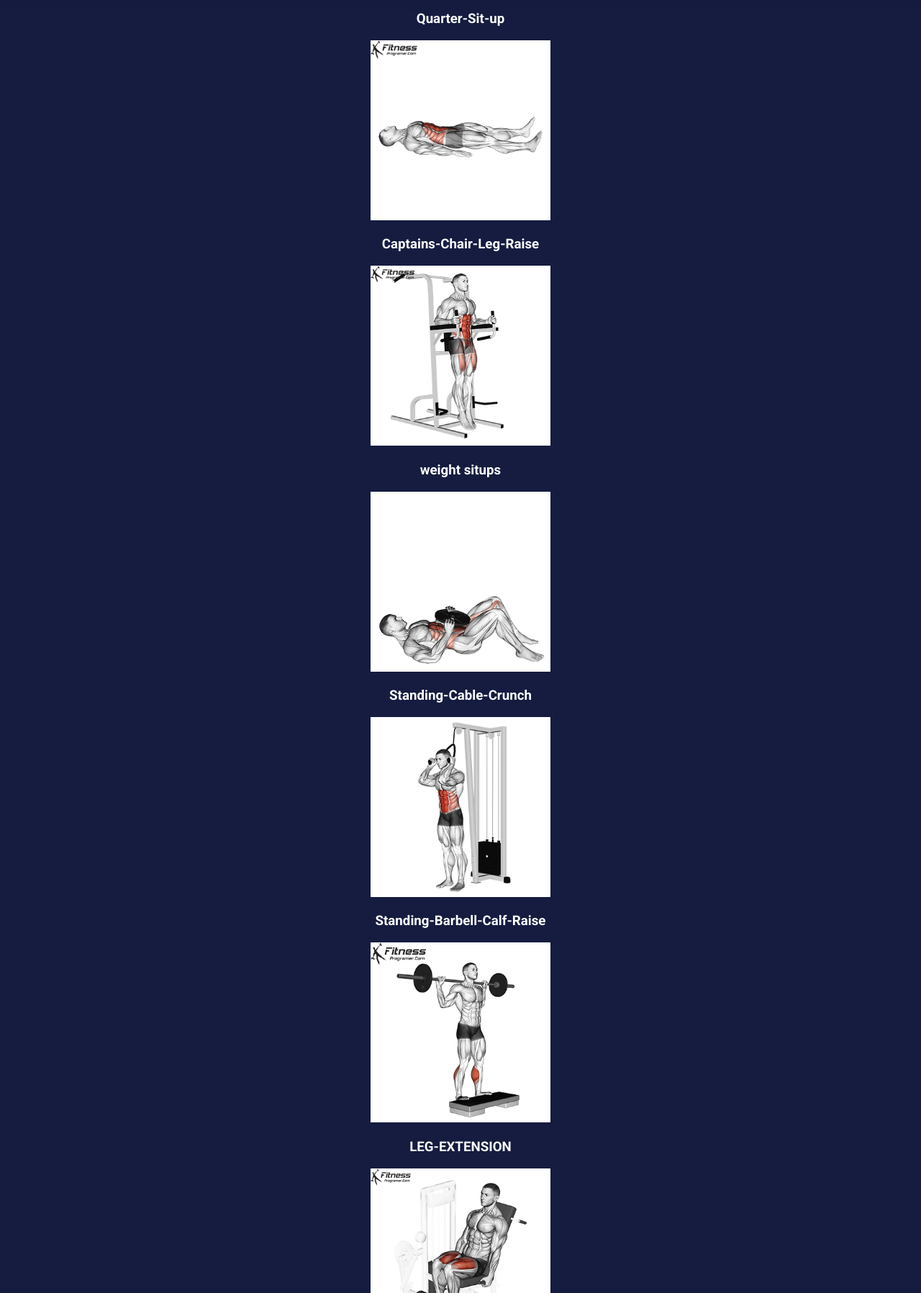
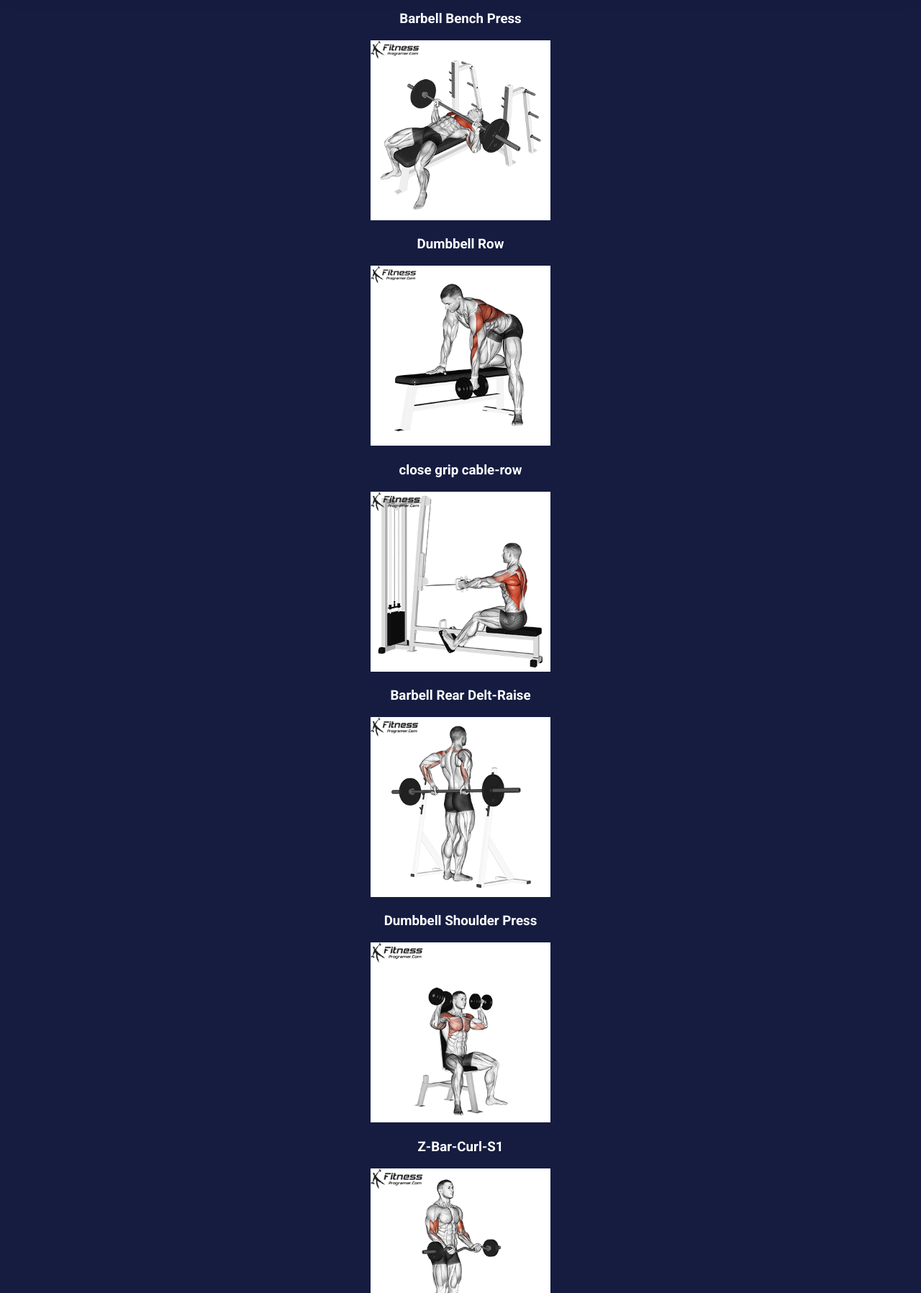
Before and after one commit to omsadeveloper/Befit, a plain HTML site: page index.html in a window 1280 px wide. Shown: the part 104-1900 px from the top of the page at 72% size. Drawn offline with Linux system fonts and the light colour scheme.

Commit message:
workout day-4

```diff
--- a/index.html
+++ b/index.html
@@ -31,7 +31,7 @@
             </div>
         </div>
     </header>
-    <section class="workout">
+    <!-- <section class="workout">
         <div class="container">
             <div class="workout-box">
                 <h3 class="title">
@@ -98,7 +98,7 @@
                 </div>
             </div>
         </div>
-    </section>
+    </section> -->
     <!-- <section class="workout">
         <div class="container">
             <div class="workout-box">
@@ -175,6 +175,90 @@
             </div>
         </div>
     </section> -->
+    <section class="workout">
+        <div class="container">
+            <div class="workout-box">
+                <h3 class="title">
+                    Barbell Bench Press
+                </h3>
+                <div class="view-workout">
+                    <img src="img/chest/Barbell-Bench-Press.gif" alt="">
+                </div>
+            </div>
+            <div class="workout-box">
+                <h3 class="title">
+                    Dumbbell Row
+                </h3>
+                <div class="view-workout">
+                    <img src="img/back/Dumbbell-Row.gif" alt="">
+                </div>
+            </div>
+            <div class="workout-box">
+                <h3 class="title">
+                    close grip cable-row
+                </h3>
+                <div class="view-workout">
+                    <img src="img/back/close-grip-cable-row.gif" alt="">
+                </div>
+            </div>
+            <div class="workout-box">
+                <h3 class="title">
+                    Barbell Rear Delt-Raise
+                </h3>
+                <div class="view-workout">
+                    <img src="img/shoulder/Barbell-Rear-Delt-Raise.gif" alt="">
+                </div>
+            </div>
+            <div class="workout-box">
+                <h3 class="title">
+                    Dumbbell Shoulder Press
+                </h3>
+                <div class="view-workout">
+                    <img src="img/shoulder/Dumbbell-Shoulder-Press.gif" alt="">
+                </div>
+            </div>
+            <div class="workout-box">
+                <h3 class="title">
+                    Z-Bar-Curl-S1
+                </h3>
+                <div class="view-workout">
+                    <img src="img/biceps/Z-Bar-Curl.gif" alt="">
+                </div>
+            </div>
+            <div class="workout-box">
+                <h3 class="title">
+                    High-Pulley-Overhead-Tricep-S1
+                </h3>
+                <div class="view-workout">
+                    <img src="img/triceps/High-Pulley-Overhead-Tricep-Extension.gif" alt="">
+                </div>
+            </div>
+            <div class="workout-box">
+                <h3 class="title">
+                    Hammer-Curl-S2
+                </h3>
+                <div class="view-workout">
+                    <img src="img/biceps/Hammer-Curl.gif" alt="">
+                </div>
+            </div>
+            <div class="workout-box">
+                <h3 class="title">
+                    Rope-Pushdown-S2
+                </h3>
+                <div class="view-workout">
+                    <img src="img/triceps/Rope-Pushdown.gif" alt="">
+                </div>
+            </div>
+            <div class="workout-box">
+                <h3 class="title">
+                    smith-machine-shrug
+                </h3>
+                <div class="view-workout">
+                    <img src="img/Trapezius/smith-machine-shrug.gif" alt="">
+                </div>
+            </div>
+        </div>
+    </section>
 
     <!-- <section class="workout">
         <div class="container">
```
Also changed, not shown: img/back/close-grip-cable-row.gif (added), img/shoulder/Dumbbell-Upward-Fly.gif (renamed from img/chest/Dumbbell-Upward-Fly.gif), img/triceps/High-Pulley-Overhead-Tricep-Extension.gif (added), img/triceps/Rope-Pushdown.gif (added).
